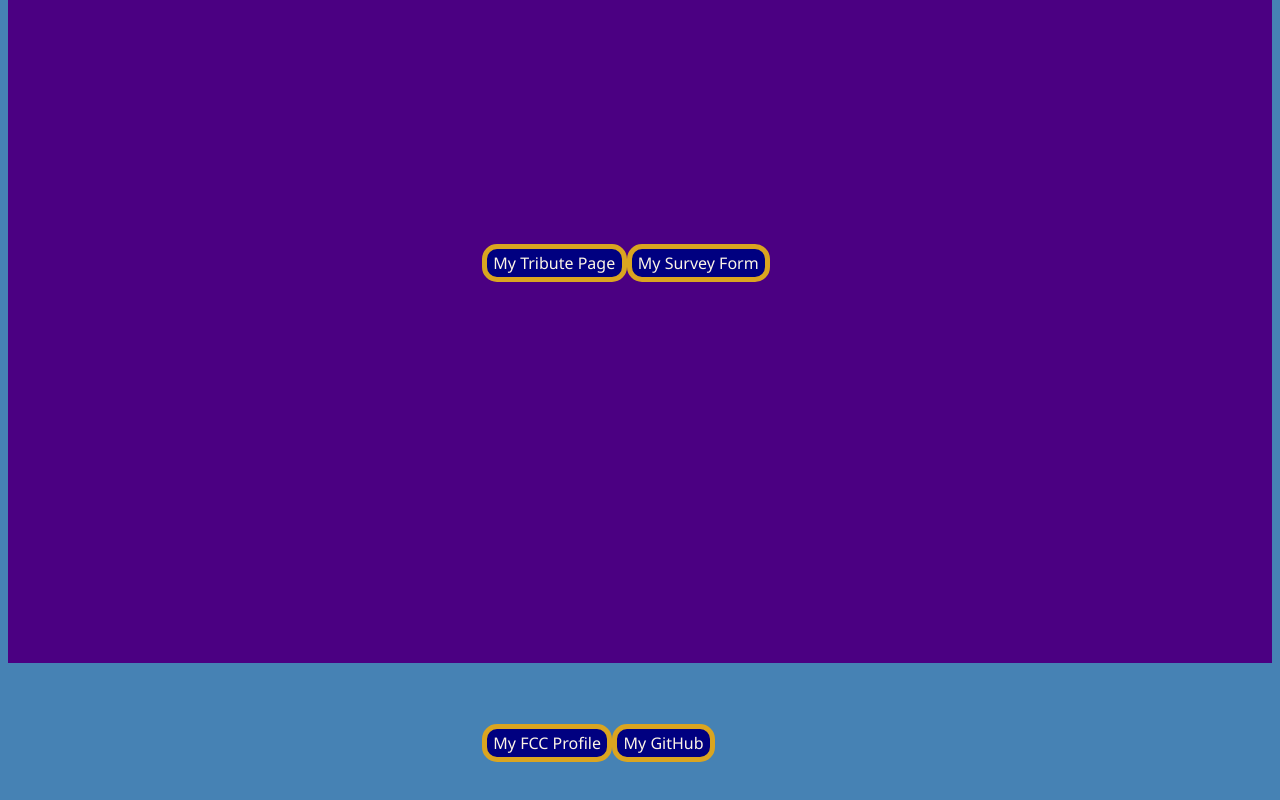
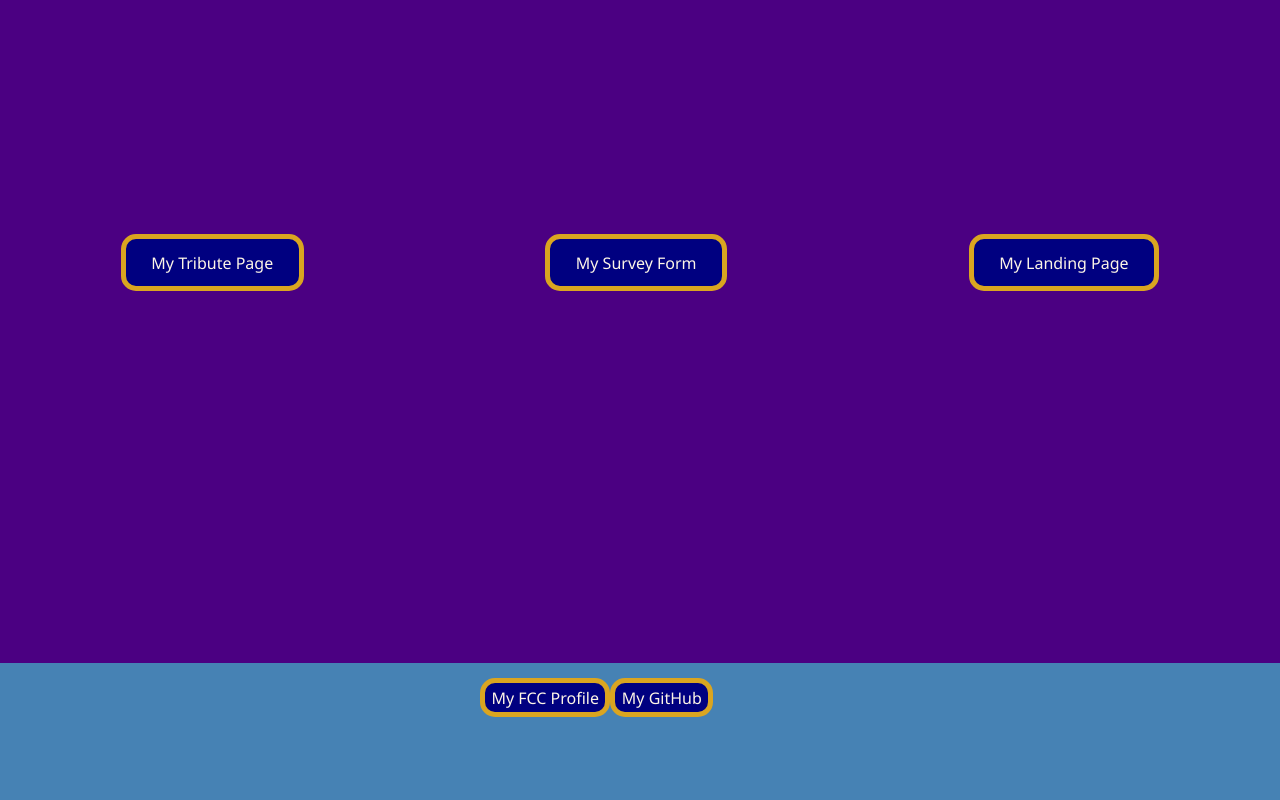
Before and after one commit to kosta1221/PersonalPortfolio, a plain HTML site: page Portfolio.html in a window 1280 px wide. Shown: the part 1294-2094 px from the top of the page. After the commit the page ends 2027 px from the top, so only its background shows below. Drawn offline with Linux system fonts and the light colour scheme.

Commit message:
Improve styling add laning page
Improve page layout
Add landing page to portfolio
Add global css

```diff
--- a/Portfolio.html
+++ b/Portfolio.html
@@ -29,7 +29,7 @@
 			<h1 class="container" id="projheader">Check out these projects made by me!</h1>
 		</div>
 		<div id="projects" class="space">
-			<ul>
+			<ul id="projects-list">
 				<li class="container">
 					<a href="https://codepen.io/kosta1221/full/GRjXNrN" target="_blank" class="project-tile">
 						My Tribute Page
@@ -38,6 +38,11 @@
 				<li class="container">
 					<a href="https://codepen.io/kosta1221/full/gOwdQPv" target="_blank" class="project-tile">
 						My Survey Form
+					</a>
+				</li>
+				<li class="container">
+					<a href="https://codepen.io/kosta1221/full/qBaJxvB" target="_blank" class="project-tile">
+						My Landing Page
 					</a>
 				</li>
 			</ul>
--- a/PortfolioStyle.css
+++ b/PortfolioStyle.css
@@ -1,3 +1,9 @@
+* {
+	margin: 0;
+	padding: 0;
+	box-sizing: border-box;
+	font-family: "Segoe UI", Tahoma, Geneva, Verdana, sans-serif;
+}
 ul {
 	list-style: none;
 	width: 25%;
@@ -47,7 +53,6 @@ a:active {
 	border-radius: 15px;
 	width: fit-content;
 	padding: 1% 2%;
-	font-family: "Segoe UI", Tahoma, Geneva, Verdana, sans-serif;
 }
 .space {
 	margin: auto;
@@ -86,6 +91,14 @@ a:active {
 	background-color: indigo;
 	overflow: auto;
 }
+#projects-list {
+	display: flex;
+	width: 100%;
+	list-style: none;
+}
+#contact {
+	height: 70px;
+}
 @media (max-width: 600px) {
 	body {
 		background-color: lightblue;
```
